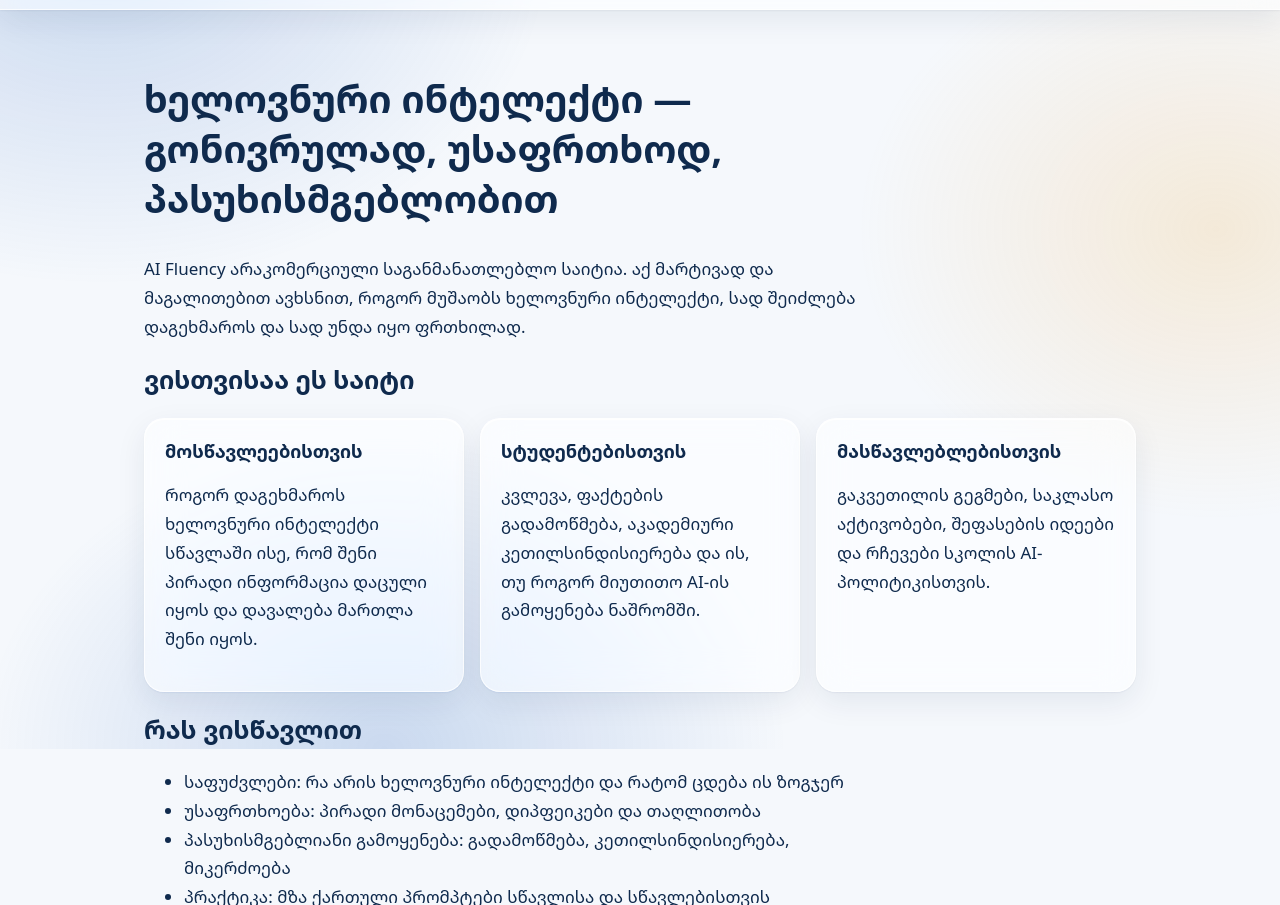
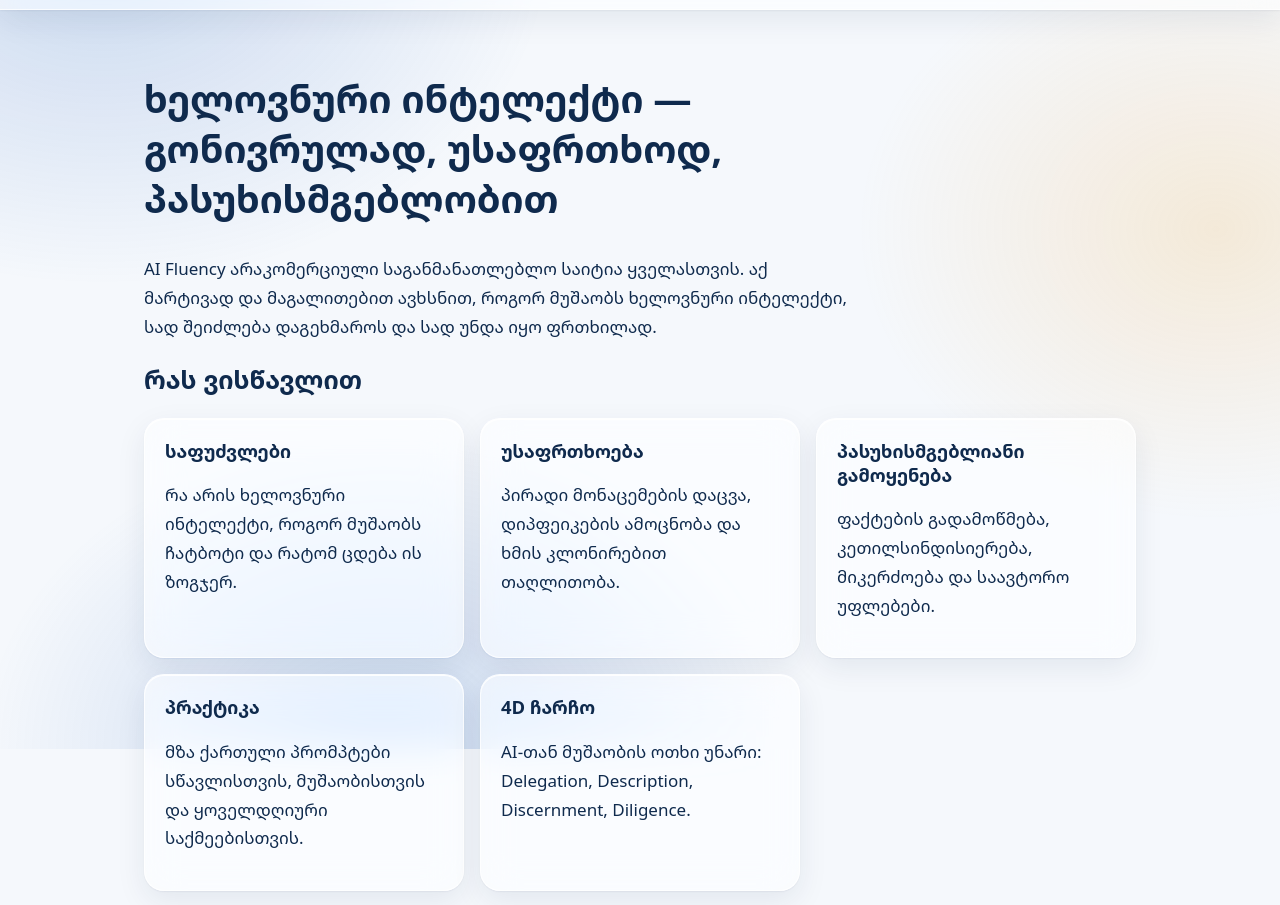
Before and after one commit to levanijintcharadze/aifluency.ge, an Astro site: page / in a window 1280 px wide. Shown: the part 51-956 px from the top of the page. Built offline with nearby package versions, Linux system fonts and the light colour scheme; Astro itself is replaced by a stand-in of ours.

Commit message:
Remove audience segments: the site is for everyone
Drop the audience field from articles and the audience cards from the
homepage; the homepage now presents the five topics instead.

Co-Authored-By: Claude Opus 5.5 <noreply@anthropic.com>
Claude-Session: https://claude.ai/code/session_01S89YS8gXz7J29UwH4vTuvj

```diff
--- a/src/content.config.ts
+++ b/src/content.config.ts
@@ -13,7 +13,6 @@ const articles = defineCollection({
     .object({
       title: z.string(),
       description: z.string(),
-      audience: z.array(z.enum(['students', 'university', 'teachers'])).min(1),
       pillar: z.enum(['basics', 'safety', 'responsible-use', 'practice', 'framework']),
       updated: z.coerce.date(),
       sources: z
--- a/src/layouts/BaseLayout.astro
+++ b/src/layouts/BaseLayout.astro
@@ -9,7 +9,7 @@ interface Props {
 
 const {
   title,
-  description = 'ხელოვნური ინტელექტის გონივრული, უსაფრთხო და პასუხისმგებლიანი გამოყენება — მოსწავლეებისთვის, სტუდენტებისთვის და მასწავლებლებისთვის.',
+  description = 'ხელოვნური ინტელექტის გონივრული, უსაფრთხო და პასუხისმგებლიანი გამოყენება: მარტივად, მაგალითებით, ყველასთვის.',
 } = Astro.props;
 
 const siteName = 'AI Fluency';
--- a/src/lib/labels.ts
+++ b/src/lib/labels.ts
@@ -1,9 +1,3 @@
-export const audienceLabels = {
-  students: 'მოსწავლეებისთვის',
-  university: 'სტუდენტებისთვის',
-  teachers: 'მასწავლებლებისთვის',
-} as const;
-
 export const pillarLabels = {
   basics: 'საფუძვლები',
   safety: 'უსაფრთხოება',
--- a/src/pages/about.astro
+++ b/src/pages/about.astro
@@ -6,9 +6,9 @@ import BaseLayout from '../layouts/BaseLayout.astro';
   <article class="prose">
     <h1>პროექტის შესახებ</h1>
     <p>
-      AI Fluency არის არაკომერციული ქართულენოვანი საიტი. მისი მიზანია, საქართველოში მოსწავლეებმა,
-      სტუდენტებმა და მასწავლებლებმა ხელოვნური ინტელექტი გაიგონ და სწორად, უსაფრთხოდ და
-      პასუხისმგებლობით გამოიყენონ.
+      AI Fluency არის არაკომერციული ქართულენოვანი საიტი. მისი მიზანია, ყველამ, ვინც
+      ქართულად კითხულობს, ხელოვნური ინტელექტი გაიგოს და სწორად, უსაფრთხოდ და
+      პასუხისმგებლობით გამოიყენოს.
     </p>
 
     <h2>ჩვენი პრინციპები</h2>
--- a/src/pages/articles/[...slug].astro
+++ b/src/pages/articles/[...slug].astro
@@ -1,7 +1,7 @@
 ---
 import { getCollection, render } from 'astro:content';
 import BaseLayout from '../../layouts/BaseLayout.astro';
-import { audienceLabels, formatDate, pillarLabels } from '../../lib/labels';
+import { formatDate, pillarLabels } from '../../lib/labels';
 
 export async function getStaticPaths() {
   const articles = await getCollection('articles', ({ data }) =>
@@ -15,7 +15,7 @@ export async function getStaticPaths() {
 
 const { article } = Astro.props;
 const { Content } = await render(article);
-const { title, description, audience, pillar, updated, sources, draft } = article.data;
+const { title, description, pillar, updated, sources, draft } = article.data;
 ---
 
 <BaseLayout title={title} description={description}>
@@ -25,7 +25,6 @@ const { title, description, audience, pillar, updated, sources, draft } = articl
       <h1>{title}</h1>
       <p class="meta">
         <span class="tag">{pillarLabels[pillar]}</span>
-        {audience.map((a) => <span class="tag">{audienceLabels[a]}</span>)}
       </p>
       <p class="meta">
         ბოლო განახლება: <time datetime={updated.toISOString()}>{formatDate(updated)}</time>
--- a/src/pages/index.astro
+++ b/src/pages/index.astro
@@ -1,27 +1,27 @@
 ---
 import BaseLayout from '../layouts/BaseLayout.astro';
 
-const audiences = [
+const topics = [
   {
-    title: 'მოსწავლეებისთვის',
-    text: 'როგორ დაგეხმაროს ხელოვნური ინტელექტი სწავლაში ისე, რომ შენი პირადი ინფორმაცია დაცული იყოს და დავალება მართლა შენი იყოს.',
+    title: 'საფუძვლები',
+    text: 'რა არის ხელოვნური ინტელექტი, როგორ მუშაობს ჩატბოტი და რატომ ცდება ის ზოგჯერ.',
   },
   {
-    title: 'სტუდენტებისთვის',
-    text: 'კვლევა, ფაქტების გადამოწმება, აკადემიური კეთილსინდისიერება და ის, თუ როგორ მიუთითო AI-ის გამოყენება ნაშრომში.',
+    title: 'უსაფრთხოება',
+    text: 'პირადი მონაცემების დაცვა, დიპფეიკების ამოცნობა და ხმის კლონირებით თაღლითობა.',
   },
   {
-    title: 'მასწავლებლებისთვის',
-    text: 'გაკვეთილის გეგმები, საკლასო აქტივობები, შეფასების იდეები და რჩევები სკოლის AI-პოლიტიკისთვის.',
+    title: 'პასუხისმგებლიანი გამოყენება',
+    text: 'ფაქტების გადამოწმება, კეთილსინდისიერება, მიკერძოება და საავტორო უფლებები.',
   },
-];
-
-const pillars = [
-  'საფუძვლები: რა არის ხელოვნური ინტელექტი და რატომ ცდება ის ზოგჯერ',
-  'უსაფრთხოება: პირადი მონაცემები, დიპფეიკები და თაღლითობა',
-  'პასუხისმგებლიანი გამოყენება: გადამოწმება, კეთილსინდისიერება, მიკერძოება',
-  'პრაქტიკა: მზა ქართული პრომპტები სწავლისა და სწავლებისთვის',
-  '4D ჩარჩო (Delegation, Description, Discernment, Diligence): AI-თან მუშაობის ოთხი უნარი',
+  {
+    title: 'პრაქტიკა',
+    text: 'მზა ქართული პრომპტები სწავლისთვის, მუშაობისთვის და ყოველდღიური საქმეებისთვის.',
+  },
+  {
+    title: '4D ჩარჩო',
+    text: 'AI-თან მუშაობის ოთხი უნარი: Delegation, Description, Discernment, Diligence.',
+  },
 ];
 ---
 
@@ -29,30 +29,24 @@ const pillars = [
   <section class="prose">
     <h1>ხელოვნური ინტელექტი — გონივრულად, უსაფრთხოდ, პასუხისმგებლობით</h1>
     <p>
-      AI Fluency არაკომერციული საგანმანათლებლო საიტია. აქ მარტივად და მაგალითებით ავხსნით, როგორ
-      მუშაობს ხელოვნური ინტელექტი, სად შეიძლება დაგეხმაროს და სად უნდა იყო ფრთხილად.
+      AI Fluency არაკომერციული საგანმანათლებლო საიტია ყველასთვის. აქ მარტივად და მაგალითებით
+      ავხსნით, როგორ მუშაობს ხელოვნური ინტელექტი, სად შეიძლება დაგეხმაროს და სად უნდა იყო
+      ფრთხილად.
     </p>
   </section>
 
-  <section aria-labelledby="audiences-title">
-    <h2 id="audiences-title">ვისთვისაა ეს საიტი</h2>
+  <section aria-labelledby="topics-title">
+    <h2 id="topics-title">რას ვისწავლით</h2>
     <ul class="cards">
       {
-        audiences.map((a) => (
+        topics.map((t) => (
           <li class="card">
-            <h3>{a.title}</h3>
-            <p>{a.text}</p>
+            <h3>{t.title}</h3>
+            <p>{t.text}</p>
           </li>
         ))
       }
     </ul>
-  </section>
-
-  <section class="prose" aria-labelledby="pillars-title">
-    <h2 id="pillars-title">რას ვისწავლით</h2>
-    <ul>
-      {pillars.map((p) => <li>{p}</li>)}
-    </ul>
     <p><a href="/articles/">სტატიების ნახვა →</a></p>
   </section>
 </BaseLayout>
```
Also changed, not shown: src/content/articles/ra-aris-xelovnuri-inteleqti.md (+0 -1 lines), src/pages/articles/index.astro (+2 -5 lines), README.md.
